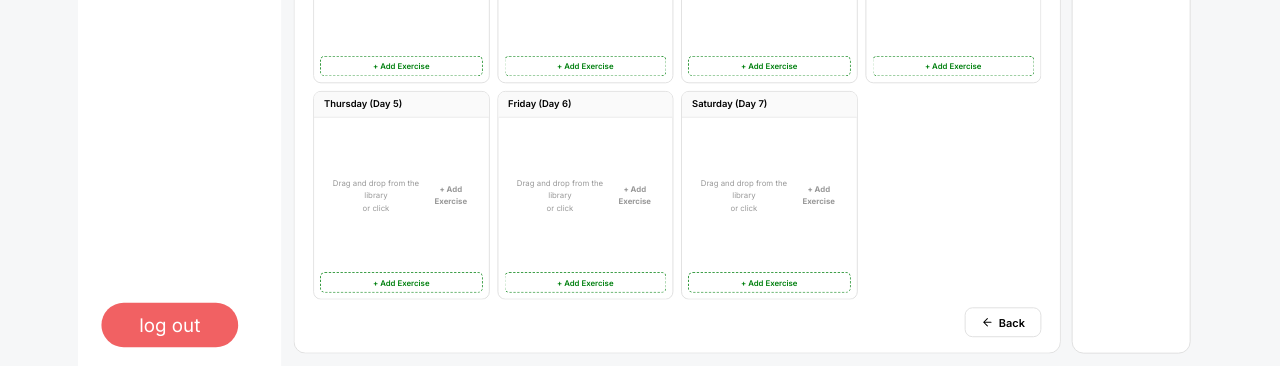
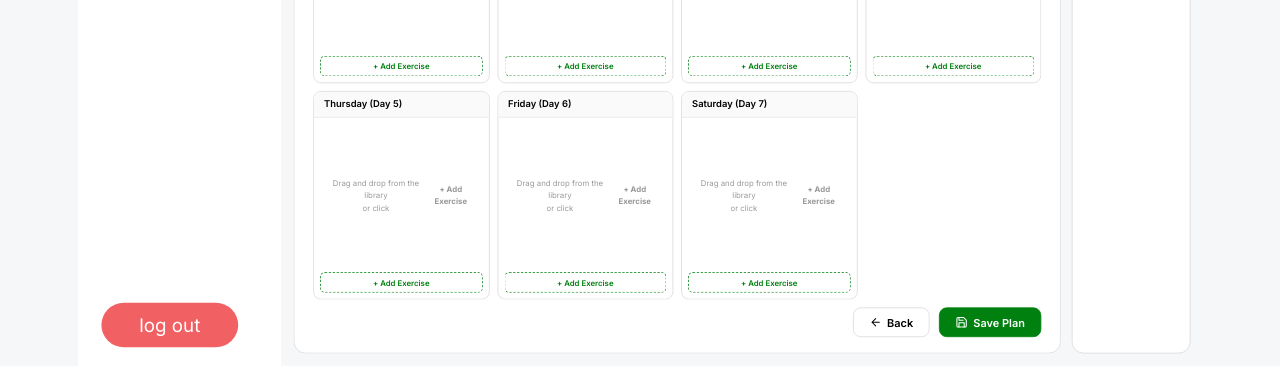
Before and after one commit to yanivcohen223/FrontendWebAppProjectShenkar, a website with bundled scripts: page create-training-plan.html in a window 1280 px wide. Shown: the part 434-800 px from the top of the page. Built offline with nearby package versions, Linux system fonts and the light colour scheme; sample sign-in values are in the browser's storage.

Commit message:
added edit plan button in plans tab (trainne profile page) and save plan button in create training plan page

```diff
--- a/create-training-plan.html
+++ b/create-training-plan.html
@@ -114,6 +114,13 @@
                             </svg>
                             Back
                         </button>
+                        <button class="cp-save-btn" type="button" id="cpSaveBtn">
+                            <svg width="16" height="16" viewBox="0 0 24 24" fill="none">
+                                <path d="M19 21H5a2 2 0 0 1-2-2V5a2 2 0 0 1 2-2h11l5 5v11a2 2 0 0 1-2 2z" stroke="#fff" stroke-width="2" stroke-linecap="round" stroke-linejoin="round"/>
+                                <path d="M17 21v-8H7v8M7 3v5h8" stroke="#fff" stroke-width="2" stroke-linecap="round" stroke-linejoin="round"/>
+                            </svg>
+                            Save Plan
+                        </button>
                     </div>
                 </div>
 
--- a/css/create-training-plan.css
+++ b/css/create-training-plan.css
@@ -328,10 +328,12 @@
 }
 .cp-day-add-btn:hover { background: rgba(0, 128, 15, 0.06); }
 
-/* ── Editor card footer (back button) ─────────────────────── */
+/* ── Editor card footer (back + save buttons) ──────────────── */
 .cp-editor-footer {
     display: flex;
     justify-content: flex-end;
+    align-items: center;
+    gap: 12px;
     padding-top: 10px;
     flex-shrink: 0;
 }
@@ -355,6 +357,27 @@
 .cp-back-btn:hover {
     background: #f5f5f5;
     border-color: #bbb;
+}
+
+.cp-save-btn {
+    display: flex;
+    align-items: center;
+    gap: 7px;
+    height: 38px;
+    padding: 0 20px;
+    background: #00800F;
+    border: 1px solid #00800F;
+    border-radius: 10px;
+    font-family: 'Inter', sans-serif;
+    font-size: 14px;
+    font-weight: 600;
+    color: #fff;
+    cursor: pointer;
+    transition: background 0.15s, border-color 0.15s;
+}
+.cp-save-btn:hover {
+    background: #006b0d;
+    border-color: #006b0d;
 }
 
 /* ── Exercise Library panel (right) ────────────────────────── */
```
Also changed, not shown: trainee-profile.html (+10 -1 lines).
